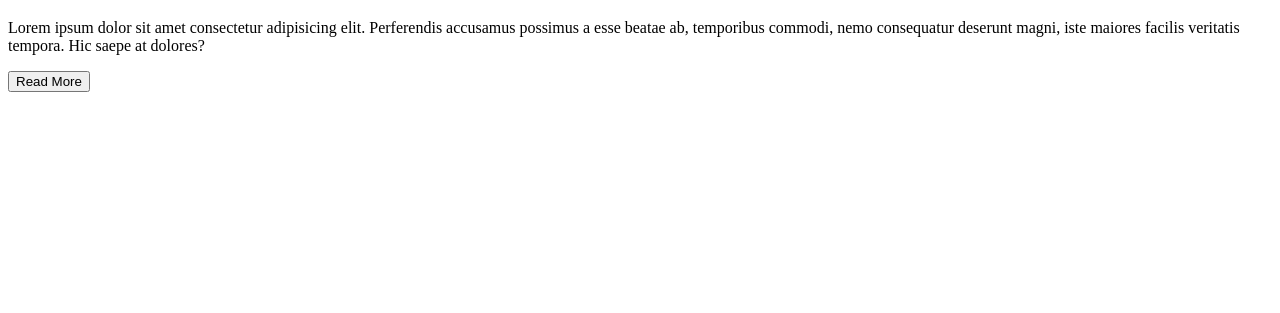
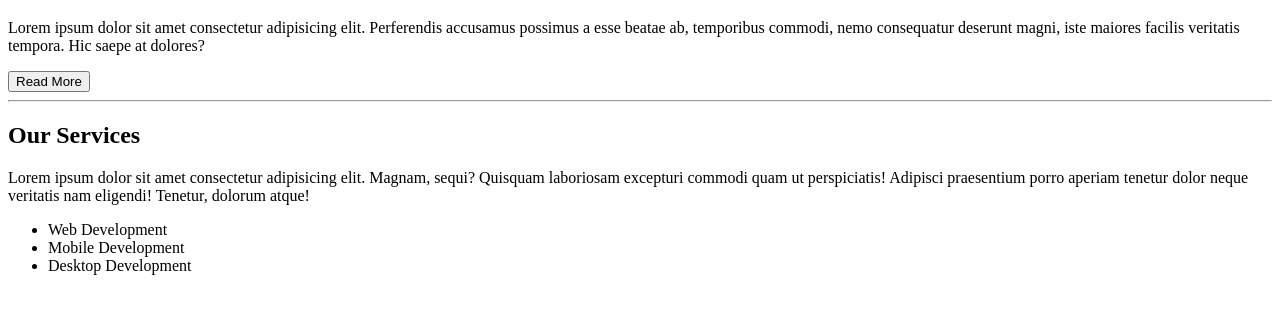
Before and after one commit to asif-daffodil/github-test, a plain HTML site: page index.html in a window 1280 px wide. Shown: the part 61-374 px from the top of the page. Drawn offline with Linux system fonts and the light colour scheme.

Commit message:
services added

```diff
--- a/index.html
+++ b/index.html
@@ -16,6 +16,18 @@
         dolores?
     </p>
     <button>Read More</button>
+    <hr>
+    <h2>Our Services</h2>
+    <p>
+        Lorem ipsum dolor sit amet consectetur adipisicing elit. Magnam, sequi? Quisquam laboriosam excepturi commodi
+        quam ut perspiciatis! Adipisci praesentium porro aperiam tenetur dolor neque veritatis nam eligendi! Tenetur,
+        dolorum atque!
+    </p>
+    <ul>
+        <li>Web Development</li>
+        <li>Mobile Development</li>
+        <li>Desktop Development</li>
+    </ul>
 </body>
 
 </html>
```
